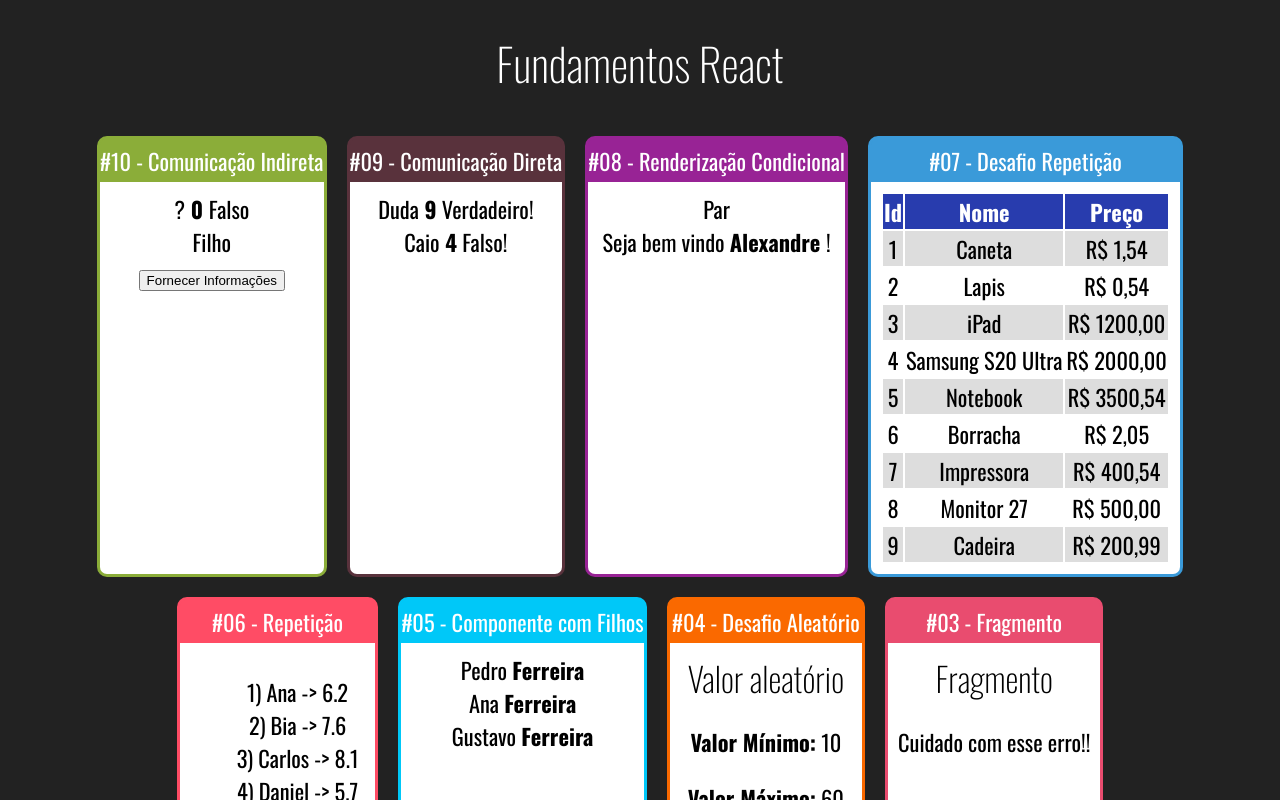
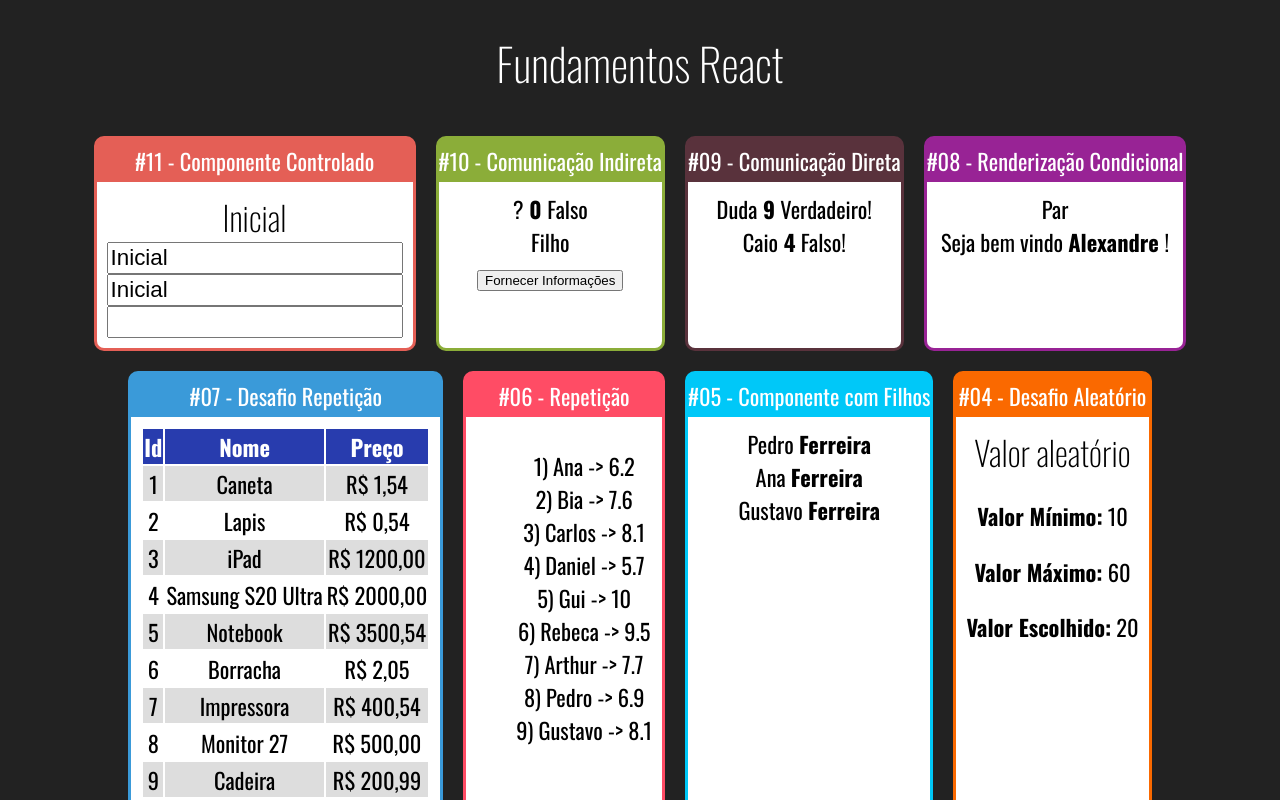
Before and after one commit to alexandreafc/curso-react, a React (Create React App) app in the folder fundamentos-react/: page / in a window 1280 px wide. Shown: the top 800 px of the page. Built offline with nearby package versions, Linux system fonts and the light colour scheme.

Commit message:
Componentes controlados.

```diff
--- a/fundamentos-react/src/App.jsx
+++ b/fundamentos-react/src/App.jsx
@@ -1,6 +1,7 @@
 import "./App.css";
 import React from "react";
 
+import Input from "./components/formulario/Input";
 import IndiretaPai from "./components/comunicacao/IndiretaPai.jsx";
 import DiretaPai from "./components/comunicacao/DiretaPai";
 import UsuarioInfo from "./components/condicional/UsuarioInfo";
@@ -20,6 +21,10 @@
 		<h1>Fundamentos React</h1>
 
 		<div className='Cards'>
+			<Card titulo='#11 - Componente Controlado' color='#E45F56'>
+				<Input />
+			</Card>
+
 			<Card titulo='#10 - Comunicação Indireta' color='#8BAD39'>
 				<IndiretaPai />
 			</Card>
--- a/fundamentos-react/src/components/comunicacao/IndiretaFilho.jsx
+++ b/fundamentos-react/src/components/comunicacao/IndiretaFilho.jsx
@@ -2,8 +2,6 @@
 
 export default (props) => {
 	const callBack = props.quandoClicar;
-	const min = 50;
-	const max = 70;
 	const gerarIdade = () => parseInt(Math.random() * 20) + 50;
 	const gerarNerd = () => Math.random() > 0.5;
 	return (
--- /dev/null
+++ b/fundamentos-react/src/components/formulario/Input.css
@@ -0,0 +1,3 @@
+.Input input {
+	font-size: 1.4rem;
+}
--- /dev/null
+++ b/fundamentos-react/src/components/formulario/Input.jsx
@@ -0,0 +1,26 @@
+import React, { useState } from "react";
+import "./Input.css";
+
+export default (props) => {
+	const [valor, setValor] = useState("Inicial");
+
+	function quandoMudar(e) {
+		setValor(e.target.value);
+	}
+
+	return (
+		<div className='Input'>
+			<h2>{valor}</h2>
+			<div
+				style={{
+					display: "flex",
+					flexDirection: "column",
+				}}
+			>
+				<input value={valor} onChange={quandoMudar} />
+				<input value={valor} readOnly />
+				<input value={undefined} />
+			</div>
+		</div>
+	);
+};
```
